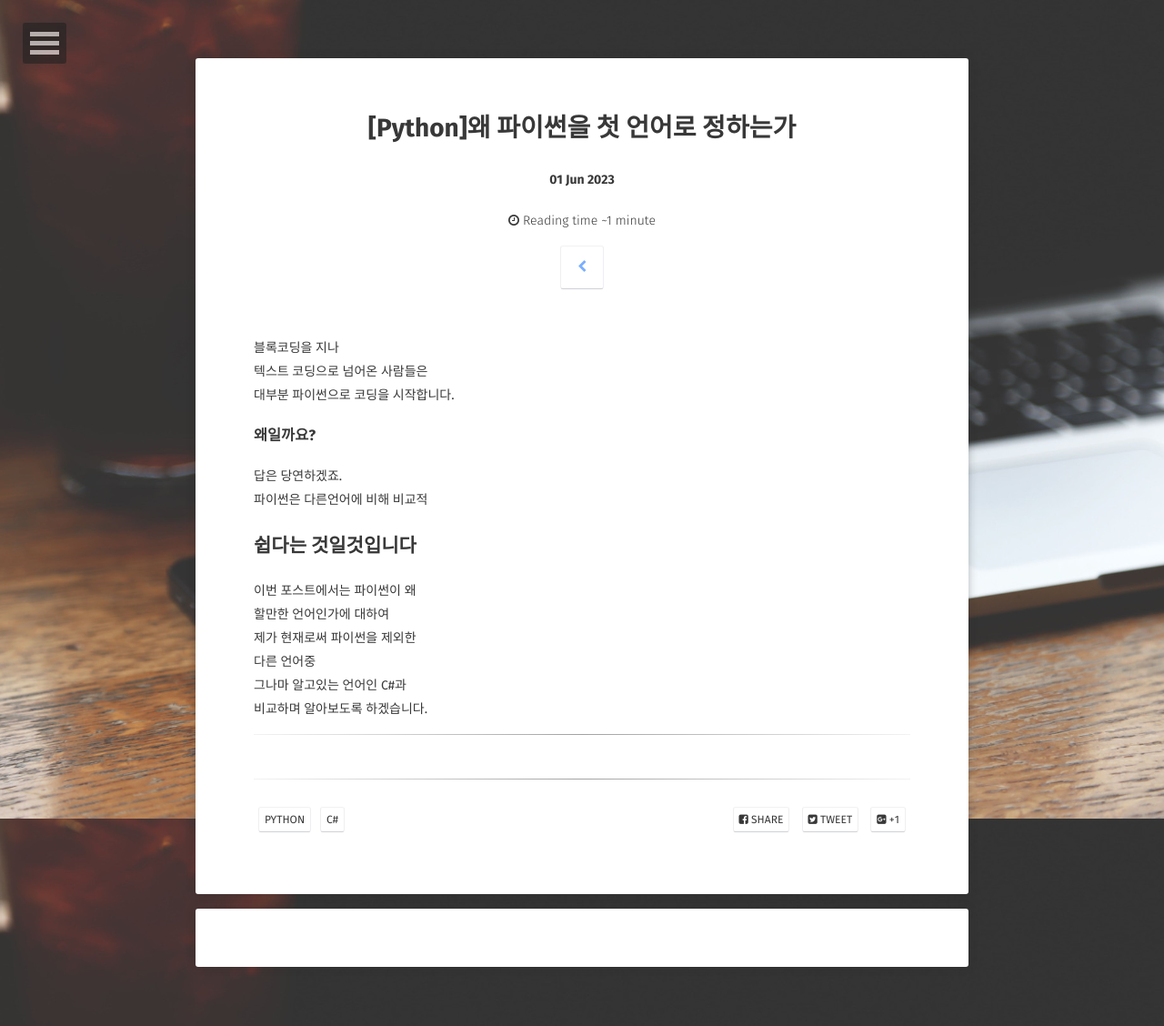
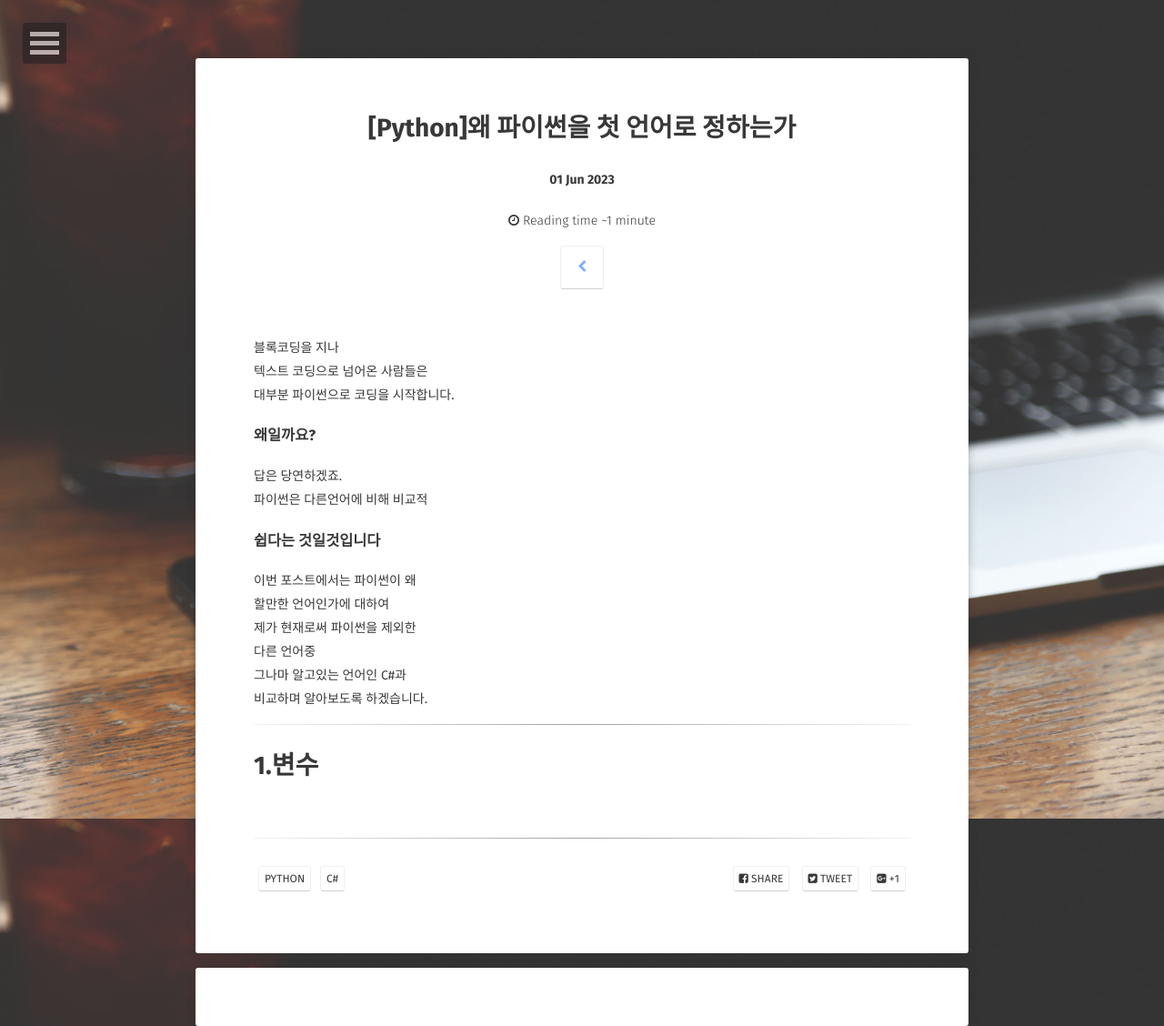
Before and after one commit to myh518/myh518.github.com, a Jekyll site: the page built from _posts/Python/2023-06-01-whatfirstpython.md, in a window 1280 px wide. Shown: the whole page at 91% size. Built offline with Jekyll 4.4.1, drawn with Linux system fonts in a browser that asks for light colours; some web fonts are replaced; comment, search, counter and statistics services are not loaded.

Commit message:
Update and rename 2023-06-01-pythonsample.md to 2023-06-01-whatfirstpython.md

```diff
--- a/_posts/Python/2023-06-01-pythonsample.md
+++ b/_posts/Python/2023-06-01-whatfirstpython.md
@@ -14,7 +14,7 @@ tags:
 답은 당연하겠죠.
 파이썬은 다른언어에 비해
 비교적
-## 쉽다는 것일것입니다
+### 쉽다는 것일것입니다
 이번 포스트에서는 파이썬이 왜
 할만한 언어인가에 대하여
 제가 현재로써 파이썬을 제외한
@@ -22,3 +22,4 @@ tags:
 그나마 알고있는 언어인 C#과
 비교하며 알아보도록 하겠습니다.
 <hr>
+# 1.변수
```
